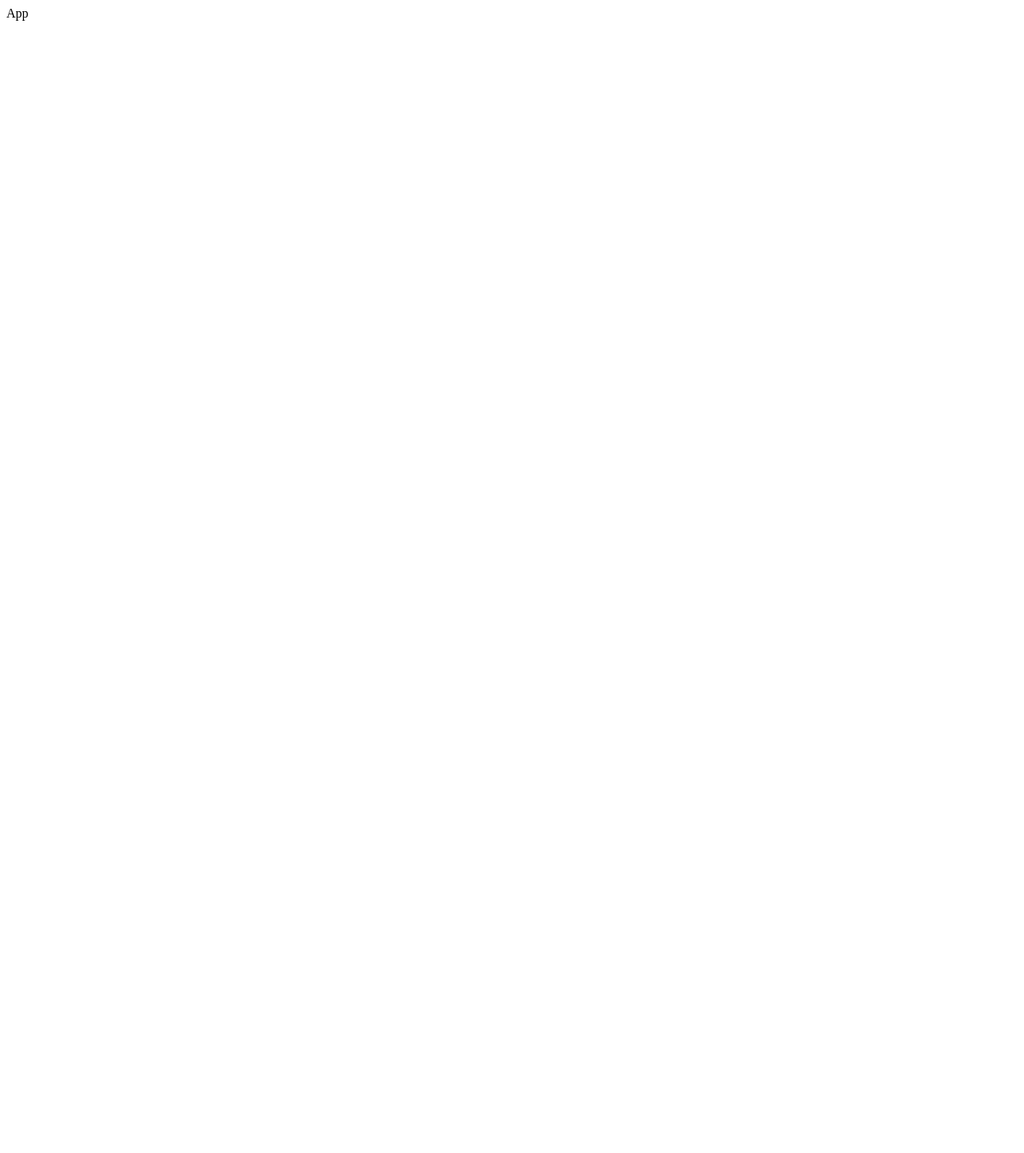
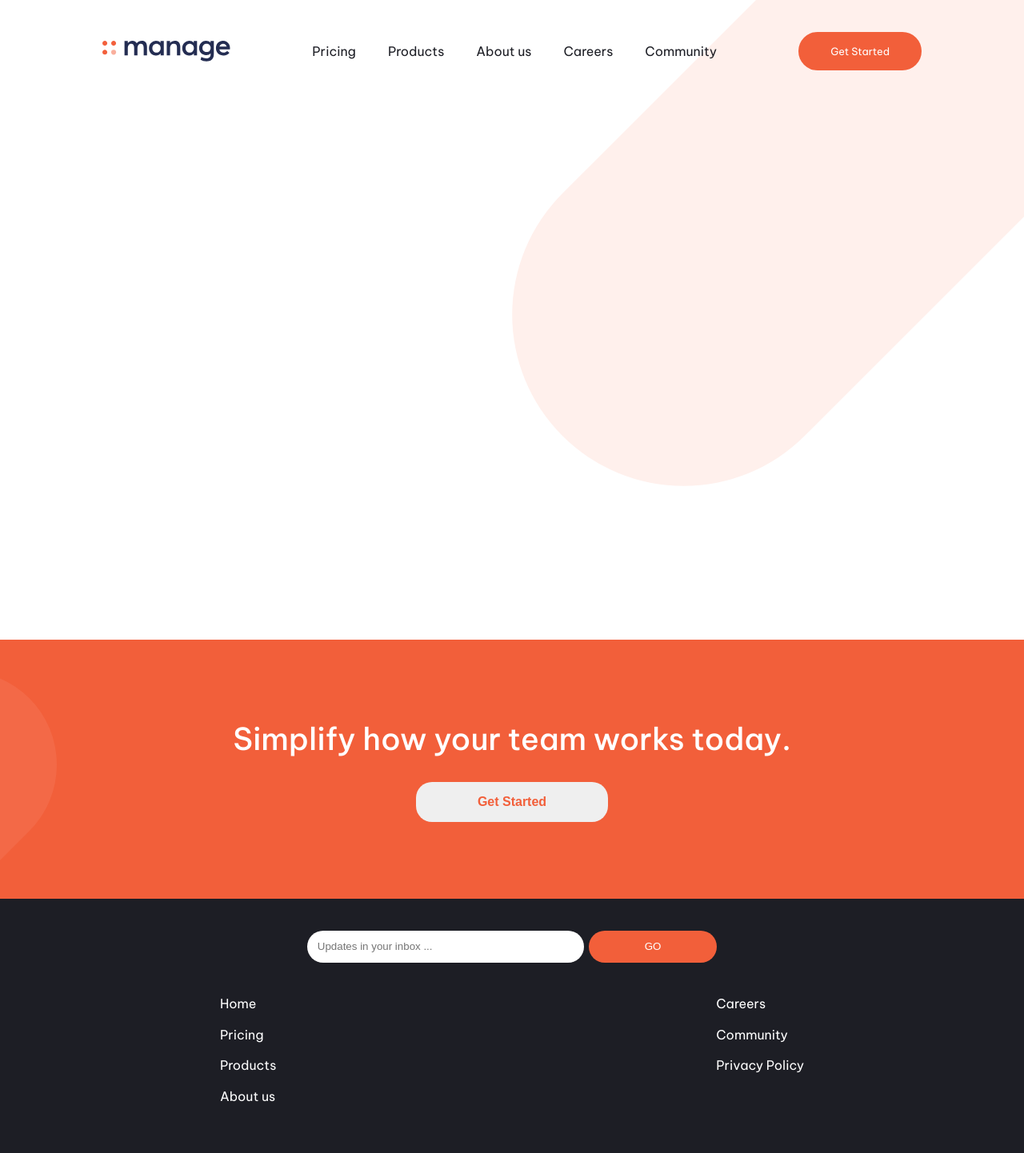
Before and after one commit to CiroJSCH/manage-landing-page, a React (Vite) app: page / in a window 1280 px wide. Shown: the top 1442 px of the page at 80% size. Before the commit the page ends 800 px from the top, so only its background shows below. Built offline with nearby package versions, Linux system fonts and the light colour scheme.

Commit message:
Importacion de componentes

```diff
--- a/src/App.jsx
+++ b/src/App.jsx
@@ -1,6 +1,19 @@
+// Components
+import BottomFooter from "./components/BottomFooter";
+import TopFooter from "./components/TopFooter";
+import Beginning from "./components/Beginning";
+
+// Styles
+import "./styles/reset.css";
+import "./scss/styles.scss";
+
 const App = () => {
   return (
-    <div>App</div>
+    <>
+      <Beginning />
+      <TopFooter />
+      <BottomFooter />
+    </>
   )
 }
 
```
